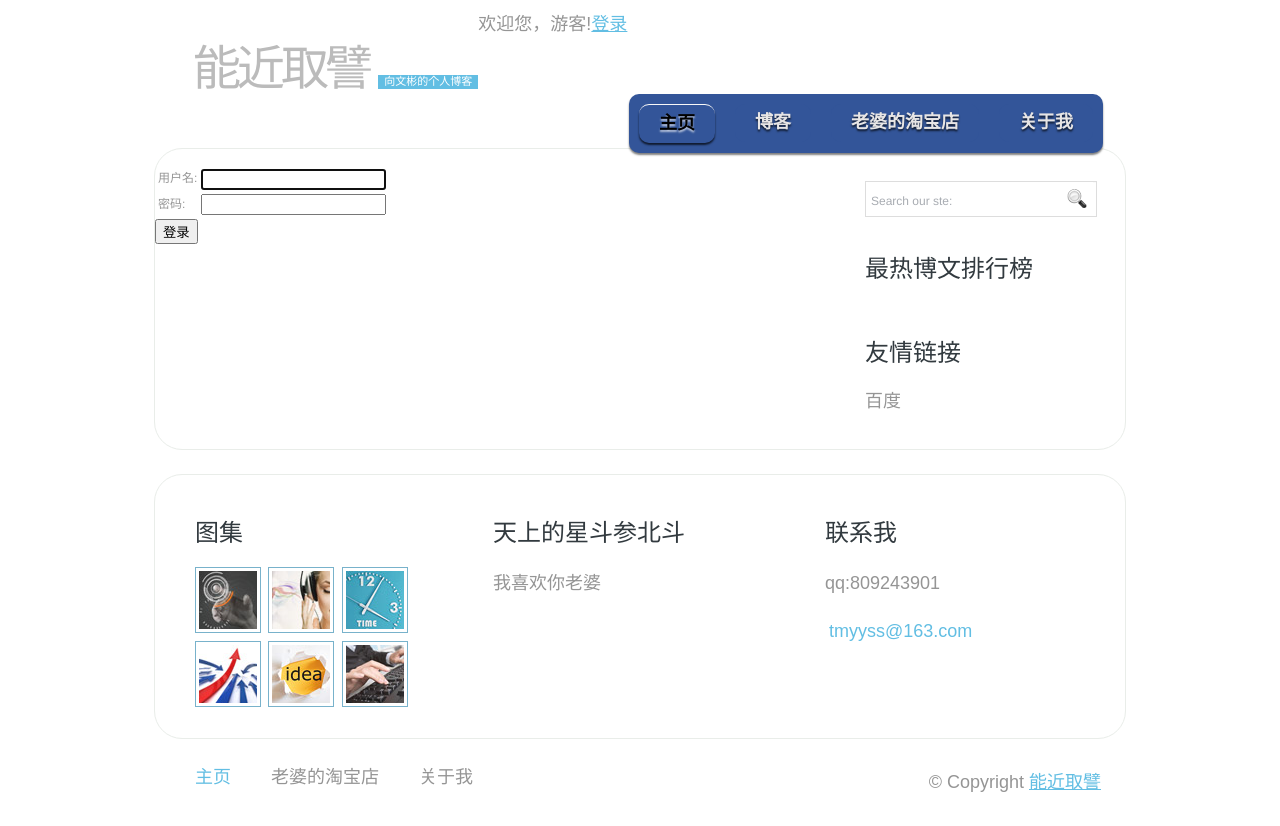
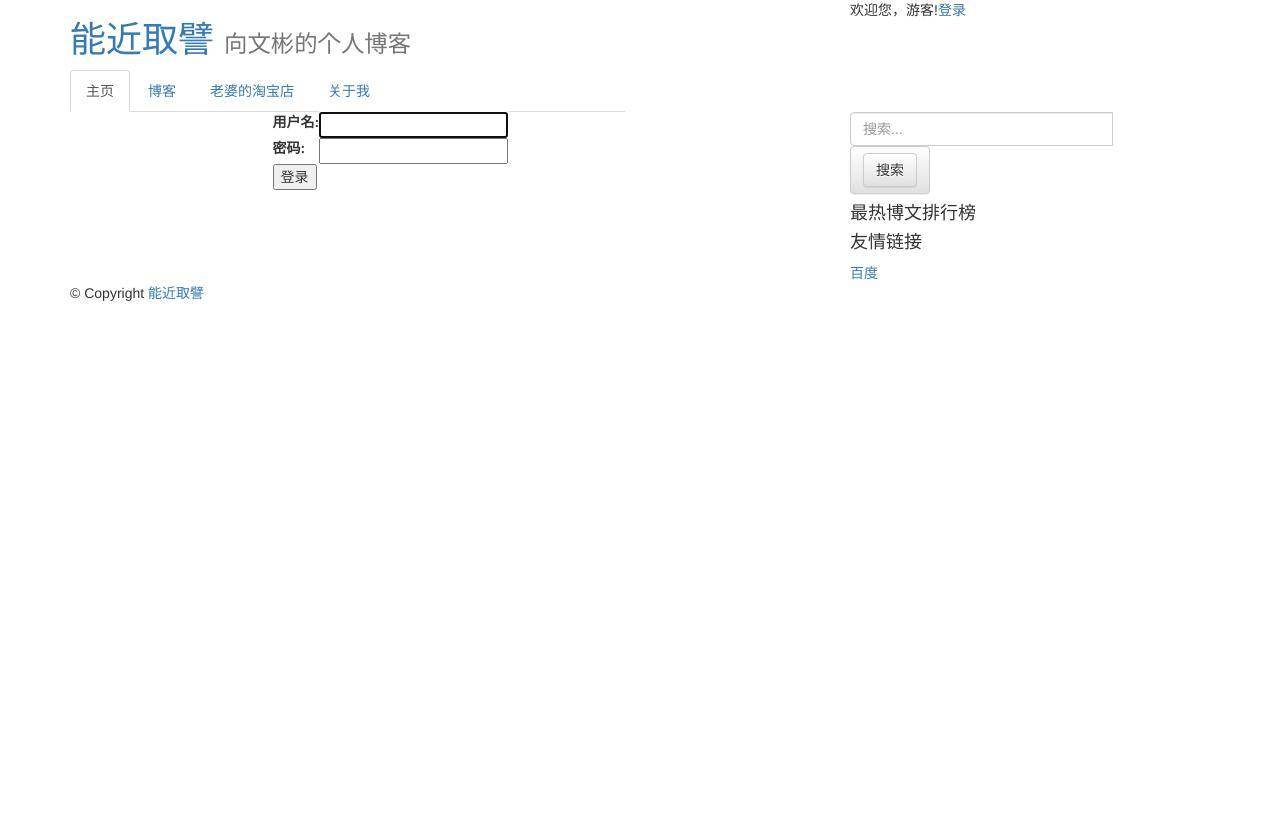
Before and after one commit to tmyyss/Blog, a Django app: page /accounts/login/ in a window 1280 px wide. After the commit the page ends 301 px from the top, so only its background shows below. Run offline with Django 3.2, Linux system fonts and the light colour scheme; some libraries are stand-ins or nearby versions.

Commit message:
使用bootstrap进行页面美化

```diff
--- a/blog/static/blog/style.css
+++ /dev/null
@@ -1,210 +0,0 @@
-@charset "utf-8";
-/*
-Design by http://www.templateaccess.com
-Released for free under a Creative Commons Attribution 3.0 License
-*/
-body { margin:0; padding:0; width:100%; color:#959595; font:normal 12px/1.8em "STSong", Helvetica, sans-serif;}
-html, .main { padding:0; margin:0;}
-.main { }
-.clr { clear:both; padding:0; margin:0; width:100%; font-size:0px; line-height:0px;}
-.logo { padding:0; float:left; width:auto;}
-h1 { margin:0; padding:32px 0 32px 40px; color:#bbb; font:normal 48px/1.2em "STSong", Helvetica, sans-serif; letter-spacing:-4px; text-transform:uppercase;}
-h1 a, h1 a:hover { color:#bbb; text-decoration:none;}
-h1 small { padding:0 6px 2px; font:normal 11px/1.2em "STSong", Helvetica, sans-serif; color:#fff; letter-spacing:normal; background-color:#62bee3;}
-h2 { font:normal 24px/1.5em "STSong", Helvetica, sans-serif; padding:8px 0; margin:8px 0; color:#323a3f;}
-p { margin:8px 0; padding:0 0 8px 0; font:normal 18px/1.8em "Arial", 'Microsoft YaHei', 'STsong';}
-p.spec { text-align:left; border-bottom:1px solid #efefef;}
-a { color:#62bee3; text-decoration:underline;}
-a.rm { padding:2px 6px; background-color:#62bee3; color:#fff; text-decoration:none;}
-a.com { margin:0; padding:0; text-decoration:none;}
-
-.header, .content, .menu_nav, .fbg, .footer, form, ol, ol li, ul, .content .mainbar, .content .sidebar { margin:0; padding:0;}
-.content_resize, .fbg_resize { border:1px solid #e9ede9;}
-
-/* header */
-.header { }
-.header_resize { margin:0 auto; padding:0; width:974px;}
-
-/* menu */
-.menu_nav { float:right; margin:0; padding:38px 24px 0 0; height:54px;}
-/*.menu_nav ul { list-style:none; height:54px; background:url(images/menu.gif) repeat-x center top;}
-.menu_nav ul li { margin:0 1px 0 0; padding:0; float:left;}
-.menu_nav ul li a { display:block; margin:0; padding:16px; color:#919090; text-decoration:none; font-size:14px;}
-.menu_nav ul li.active a, .menu_nav ul li a:hover { color:#fff; background:#f00 url(images/menu_a.gif) repeat-x left top;}
-*/
-li { font-size:18px;}
-/* content */
-.content_resize { margin:0 auto; padding:16px 0 24px; width:970px;}
-.content .mainbar { margin:0; padding:0; float:left; width:670px;}
-.content .mainbar img { padding:4px; border:1px solid #d8dbdc;}
-.content .mainbar img.fl { margin:4px 16px 4px 0; float:left;}
-.content .mainbar .article { margin:0; padding:8px 24px 8px 40px;}
-.content .sidebar { padding:0; float:right; width:300px;}
-.content .sidebar .gadget { margin:0; padding:8px 16px 8px 40px;}
-ul.sb_menu, ul.ex_menu { margin:0; padding:0; list-style:none; color:#959595;}
-ul.sb_menu li, ul.ex_menu li { margin:0;}
-ul.sb_menu li { padding:4px 0; width:220px;}
-ul.ex_menu li { padding:4px 0;}
-ul.sb_menu li a, ul.ex_menu li a { color:#959595; text-decoration:none; margin-left:-12px; padding-left:12px;}
-ul.sb_menu li a:hover, ul.ex_menu li a:hover { color:#62bee3; font-weight:bold;}
-ul.sb_menu li a:hover { text-decoration:underline;}
-ul.ex_menu li a:hover { text-decoration:none;}
-.content p.pages { padding:0 24px 0 40px; font-size:11px; color:#959595; text-align:right;}
-.content p.pages span, .content p.pages a:hover { padding:5px 10px; color:#fff; background-color:#62bee3; border:1px solid #62bee3;}
-.content p.pages a { padding:5px 10px; color:#959595; background-color:#fff; border:1px solid #edebeb; text-decoration:none;}
-.content p.pages small { font-size:11px; float:left;}
-
-
-/* subpages */
-.content .mainbar .comment { margin:0; padding:16px 0 0 0;}
-.content .mainbar .comment img.userpic { border:1px solid #dedede; margin:10px 16px 0 0; padding:0; float:left;}
-
-/* fbg */
-.fbg { padding-top:24px;}
-.fbg_resize { margin:0 auto; width:890px; padding:24px 40px;}
-.fbg ul li { padding:4px 0;}
-.fbg .c2 a, .fbg .c3 a { margin:0; padding:2px 4px; color:#62bee3; text-decoration:none; }
-.fbg ul li a { margin:0; padding:2px 4px; background:none; text-decoration:none;}
-.fbg ul li a:hover { text-decoration:underline; font-weight:normal;}
-.fbg  h2 { }
-.fbg img { margin:0 4px 0 0; padding:3px; border:1px solid #78b2cb;}
-.fbg .col { margin:0; float:left;}
-.fbg .c1 { padding:0 16px 0 0; width:266px;}
-.fbg .c2 { padding:0 16px; width:300px;}
-.fbg .c3 { padding:0 0 0 16px; width:260px;}
-
-/* footer */
-.footer { }
-.footer_resize { margin:0 auto; padding:26px; width:922px;}
-.footer p.lf { margin:0; padding:4px 0; float:right; width:auto; line-height:1.5em;}
-.footer p.lf a { color:#62bee3;}
-ul.fmenu { margin:0; padding:2px 0; list-style:none; float:left; width:auto;}
-ul.fmenu li { margin:0; padding:0 8px 0 0; float:left;}
-ul.fmenu li a { color:#959595; text-decoration:none; padding:6px 16px;}
-ul.fmenu li a:hover, ul.fmenu li.active a { color:#62bee3;}
-ul.fmenu li a:hover { text-decoration:underline;}
-
-/* form */
-ol { list-style:none;}
-ol li { display:block; clear:both;}
-ol li label { display:block; margin:0; padding:16px 0 0 0;}
-ol li input.text { width:480px; border:1px solid #c0c0c0; margin:2px 0; padding:5px 2px; height:16px; background:#fff;}
-ol li textarea { width:480px; border:1px solid #c0c0c0; margin:2px 0; padding:2px; background:#fff;}
-ol li .send { margin:16px 0 0 0;}
-
-/* search */
-.searchform { float:right;}
-#formsearch { margin:0; height:36px; padding:10px 28px 40px 0;}
-#formsearch span { display:block; margin:6px 0; padding:0; float:left; background:#fff url(images/search.gif) no-repeat top left;}
-#formsearch input.editbox_search { margin:0; padding:11px 6px 10px; float:left; width:181px; border:none; background:none; font:normal 12px/1.5em "STSong", Helvetica, sans-serif; color:#a8acb2;}
-#formsearch input.button_search { margin:6px 0 0 0; padding:0; border:none; float:left;}
-
-#nav {
-    display:inline-block;
-    width:100%;
-    margin:0px auto;
-    padding:0;
-    background:#335599;
-    border-radius:10px; /*some css3*/
-    -moz-border-radius:10px;
-    -webkit-border-radius:10px;
-    box-shadow:0 2px 2px rgba(0,0,0, .5);
-    -moz-box-shadow:0 2px 2px rgba(0,0,0, .5);
-    -webkit-box-shadow:0 2px 2px rgba(0,0,0, .5);
-}
-#nav li {
-    margin:10px;
-    float:left;
-    position:relative;
-    list-style:none;
-
-}
-#nav a {
-    font-weight:bold;
-    color:#e7e5e5;
-    text-decoration:none;
-    display:block;
-    padding:8px 20px;
-    background:#335599;
-    border-radius:10px; /*some css3*/
-    -moz-border-radius:10px;
-    -webkit-border-radius:10px;
-    text-shadow:0 2px 2px rgba(0,0,0, .7);
-}
-
-/* selected menu element */
-#nav .current a, #nav li:hover > a {
-    color:#000;
-    border-top:1px solid #f8f8f8;
-    background:#335599;
-    box-shadow:0 2px 2px rgba(0,0,0, .7); /*some css3*/
-    -moz-box-shadow:0 2px 2px rgba(0,0,0, .7);
-    -webkit-box-shadow:0 2px 2px rgba(0,0,0, .7);
-    text-shadow:0 2px 2px rgba(255,255,255, 0.7);
-}
-
-/* sublevels */
-#nav ul li:hover a, #nav li:hover li a {
-    background:none;
-    border:none;
-    color:#000;
-}
-#nav ul li a:hover {
-    color:#fff;
-
-    border-radius:10px; /*some css3*/
-    -moz-border-radius:10px;
-    -webkit-border-radius:10px;
-    text-shadow:0 2px 2px rgba(0,0,0, 0.7);
-}
-
-#nav ul li:first-child > a {
-    -moz-border-radius-topleft:10px; /*some css3*/
-    -moz-border-radius-topright:10px;
-    -webkit-border-top-left-radius:10px;
-    -webkit-border-top-right-radius:10px;
-}
-#nav ul li:last-child > a {
-    -moz-border-radius-bottomleft:10px; /*some css3*/
-    -moz-border-radius-bottomright:10px;
-    -webkit-border-bottom-left-radius:10px;
-    -webkit-border-bottom-right-radius:10px;
-}
-
-/* drop down */
-#nav li:hover > ul {
-    opacity:1;
-    visibility:visible;
-}
-#nav ul {
-    opacity:0;
-    visibility:hidden;
-    padding:0;
-    width:175px;
-    position:absolute;
-    border:1px solid #7788aa;
-
-    border-radius:10px; /*some css3*/
-    -moz-border-radius:10px;
-    -webkit-border-radius:10px;
-    box-shadow:0 2px 2px rgba(0,0,0, .5);
-    -moz-box-shadow:0 2px 2px rgba(0,0,0, .5);
-    -webkit-box-shadow:0 2px 2px rgba(0,0,0, .5);
-    background:#335599;
-    -moz-transition:opacity .25s linear, visibility .1s linear .1s;
-    -webkit-transition:opacity .25s linear, visibility .1s linear .1s;
-    -o-transition:opacity .25s linear, visibility .1s linear .1s;
-    transition:opacity .25s linear, visibility .1s linear .1s;
-}
-#nav ul li {
-    float:none;
-    margin:0;
-}
-#nav ul a {
-    font-weight:normal;
-    text-shadow:0 2px 2px rgba(255,255,255, 0.7);
-}
-#nav ul ul {
-    left:160px;
-    top:0px;
-}
--- a/blog/templates/blog/base.html
+++ b/blog/templates/blog/base.html
@@ -5,105 +5,65 @@
 	<title>能近取譬</title>
 	<meta http-equiv="Content-Type" content="text/html" charset="gb2312" />
 	<link href="{% static 'blog/style.css' %}" rel="stylesheet" type="text/css" />
-	<!--script type="text/javascript" src="{% static 'blog/js/cufon-yui.js' %}"></script-->
-	<!--script type="text/javascript" src="{% static 'blog/js/arial.js' %}"></script-->
-	<script type="text/javascript" src="{% static 'blog/js/cuf_run.js' %}"></script>
-	<script type="text/javascript" src="{% static 'blog/js/jquery-1.3.2.min.js' %}"></script>
-	<script type="text/javascript" src="{% static 'blog/js/radius.js' %}"></script>
-	<!--link rel="stylesheet" href="//maxcdn.bootstrapcdn.com/bootstrap/3.2.0/css/bootstrap.min.css">
+	<link rel="stylesheet" href="//maxcdn.bootstrapcdn.com/bootstrap/3.2.0/css/bootstrap.min.css">
 	<link rel="stylesheet" href="//maxcdn.bootstrapcdn.com/bootstrap/3.2.0/css/bootstrap-theme.min.css">
-	<script src="//maxcdn.bootstrapcdn.com/bootstrap/3.2.0/js/bootstrap.min.js"></script-->
+	<script src="//maxcdn.bootstrapcdn.com/bootstrap/3.2.0/js/bootstrap.min.js"></script>
 	<!-- CuFon ends -->
 </head>
 <body>
-	<div class="main">
-		<div class="header">
-			<div class="header_resize">
-				<div class="logo"><h1><a href="index.html">能近取譬</a> <small>向文彬的个人博客</small></h1></div>
+	<div class="container">
+		<div class="row">
+			<div class="col-md-8"><h1><a href="/">能近取譬</a> <small>向文彬的个人博客</small></h1></div>
+			<div class='col-md-4'>
 			{% if user.is_authenticated %}
 			<p>欢迎您，{{user.username}}!<a href="{% url 'django.contrib.auth.views.logout' %}">登出</a></p>
 			{% else %}
 			<p>欢迎您，游客!<a href="{% url 'django.contrib.auth.views.login' %}">登录</a></p>
 			{% endif %}
-			        <div class="menu_nav">
-					<ul id='nav'>
-          					<li class="current"><a href={% url 'blogs:index' %}>主页</a></li>
-          					<li><a href="{% url 'blogs:list' %}">博客</a>
-							<ul>
-								<li><a href={% url 'blogs:list' %}>博客列表</a></li>
-								<li><a href={% url 'blogs:edit' %}>新建博客</a></li>
-							</ul>
-						</li>
-          					<li><a href="support.html">老婆的淘宝店</a></li>
-          					<li><a href="about.html">关于我</a></li>
+			</div>
+		</div>
+		<div class="row">
+			<div class="col-md-6">
+				<div class="nav" role="navigation">
+					<ul class='nav nav-tabs'>
+          					<li role='prensentation' class="active"><a href="{% url 'blogs:index' %}">主页</a></li>
+          					<li role="prensentation"><a href="{% url 'blogs:list' %}">博客</a></li>
+          					<li role="presentation" ><a href="http://shop102757287.taobao.com/?spm=a230r.7195193.1997079397.2.whO1jy">老婆的淘宝店</a></li>
+          					<li role="presentation" ><a href="about.html">关于我</a></li>
 					</ul>
       				</div>
-      				<div class="clr"></div>
     			</div>
   		</div>
-		<div class="content">
-    			<div class="content_resize">
-      				<div class="mainbar">
+	</div>
+
+
+
+	<div class="container">
+		<div class="row">
+    			<div class="col">
+      				<div class="col-md-8">
 				{% block content %}
 				{% endblock %}
 				</div>
-				<div class="sidebar">
-        				<div class="searchform">
-          					<form id="formsearch" name="formsearch" method="post" action="">
-            						<span><input name="editbox_search" class="editbox_search" id="editbox_search" maxlength="80" value="Search our ste:" type="text" /></span>
-            						<input name="button_search" src="{% static 'blog/images/search_btn.gif' %}" class="button_search" type="image" />
-          					</form>
+				<div class="col-md-3">
+        				<div class="input-group">
+          					<input type="text" class="form-control" placeholder="搜索...">
+            					<span class="btn btn-default">
+							<button class="btn btn-default" type="button">搜索</button>
+						</span>
         				</div>
-        				<div class="gadget">
-          					<h2 class="star"><span>最热博文排行榜</span></h2><div class='clr'></div>
-          					<ul class="sb_menu">
+          				<h4><span>最热博文排行榜</span></h4>
             				{% for blog in mblogs %}
-							<li><a href={% url 'blogs:detail' blog.id %}>{{blog.title}}({{blog.visitors}})</a></li>
+					<p><a href={% url 'blogs:detail' blog.id %}>{{blog.title}}({{blog.visitors}})</a></p>
 					{% endfor %}
-          					</ul>
-        				</div>
-        				<div class="gadget">
-          					<h2 class="star"><span>友情链接</span></h2><div class='clr'></div>
-          					<ul class="ex_menu">
-            						<li><a href="http://www.baidu.com" title="Website Templates">百度</a></li>
-          					</ul>
+          				<h4><span>友情链接</span></h4>
+            				<a href="http://www.baidu.com" title="Website Templates">百度</a>
       				</div>
     			</div>
-      				<div class='clr'></div>
 		</div>
-		</div>
-		<div class="fbg">
-    			<div class="fbg_resize">
-      				<div class="col c1">
-        				<h2><span>图集</span></h2>
-        				<a href="#"><img src="{% static 'blog/images/pix1.jpg' %}" width="58" height="58" alt="pix" /></a>
-        				<a href="#"><img src="{% static 'blog/images/pix2.jpg' %}" width="58" height="58" alt="pix" /></a>
-        				<a href="#"><img src="{% static 'blog/images/pix3.jpg' %}" width="58" height="58" alt="pix" /></a>
-        				<a href="#"><img src="{% static 'blog/images/pix4.jpg' %}" width="58" height="58" alt="pix" /></a>
-        				<a href="#"><img src="{% static 'blog/images/pix5.jpg' %}" width="58" height="58" alt="pix" /></a>
-        				<a href="#"><img src="{% static 'blog/images/pix6.jpg' %}" width="58" height="58" alt="pix" /></a>
-      				</div>
-      				<div class="col c2">
-        				<h2><span>天上的星斗参北斗</span></h2>
-        				<p>我喜欢你老婆</p>
-      				</div>
-      				<div class="col c3">
-        				<h2><span>联系我</span></h2>
-        				<p>qq:809243901</p>
-        				<p><a href="mailto:support@yoursite.com">tmyyss@163.com</a></p>
-      				</div>
-      				<div class='clr'></div>
-    			</div>
-  		</div>
-		<div class="footer">
-    			<div class="footer_resize">
+		<div class="row">
+			<div class="col-md-12">
       				<p class="lf">&copy; Copyright <a href="/">能近取譬</a></p>
-      				<ul class="fmenu">
-        				<li class="active"><a href="/">主页</a></li>
-        				<li><a href="support.html">老婆的淘宝店</a></li>
-        				<li><a href="blog.html">关于我</a></li>
-      				</ul>
-      				<div class='clr'></div>
 			</div>
 		</div>
 	</div>
--- a/blog/templates/blog/edit.html
+++ b/blog/templates/blog/edit.html
@@ -1,6 +1,6 @@
 {% extends 'blog/base.html' %}
 {% block content %}
-		<form  method='post'>
+		<form class='form-group' method='post'>
 		{% csrf_token %}
 		{{form.as_p}}
 		<button type="submit">保存</button>
--- a/blog/templates/blog/index.html
+++ b/blog/templates/blog/index.html
@@ -3,10 +3,10 @@
 <div class="article">
 	{% if blogs %}
 	{% for blog in blogs %}
-	<a href="{% url 'blogs:detail' blog.id %}"><h2>{{blog.title}}</h2><div class="clr"></div></a>
+	<a href="{% url 'blogs:detail' blog.id %}"><h3>{{blog.title|truncatechars:30}}</h3></a>
 	<p><span class='date'>发布日期:{{blog.published_time}}</span>&nbsp;|&nbsp;作者:{{blog.user}}&nbsp;|&nbsp;访问量:{{blog.visitors}}<p>
 	{{blog.text|linebreaks|truncatechars:200}}
-	<p class="spec"><a href="{% url 'blogs:detail' blog.id %}">readmore</a></p>
+	<p class="lead"><a href="{% url 'blogs:detail' blog.id %}">readmore</a></p>
 	{% endfor %}
 	{% else %}
 	<p>No blogs published</p>
--- a/blog/templates/registration/login.html
+++ b/blog/templates/registration/login.html
@@ -1,12 +1,12 @@
 {% extends "blog/base.html" %}
 
 {% block content %}
-
+<div class="col-md-5 col-md-offset-3">
 {% if form.errors %}
 <p>您输入的用户名和密码有误！请重新输入</p>
 {% endif %}
 
-<form method="post" action="{% url 'django.contrib.auth.views.login' %}">
+<form  class='form-group' method="post" action="{% url 'django.contrib.auth.views.login' %}">
 {% csrf_token %}
 <table>
 <tr>
@@ -22,5 +22,5 @@
 <input type="submit" value="登录" />
 <input type="hidden" name="next" value="{{ next }}" />
 </form>
-
+</div>
 {% endblock %}
```
Also changed, not shown: blog/static/blog/style1.css (added, +210 -0 lines), blog/templates/blog/detail.html (+7 -6 lines), 2 other files. Lines whose indentation alone changed are shown as unchanged.
